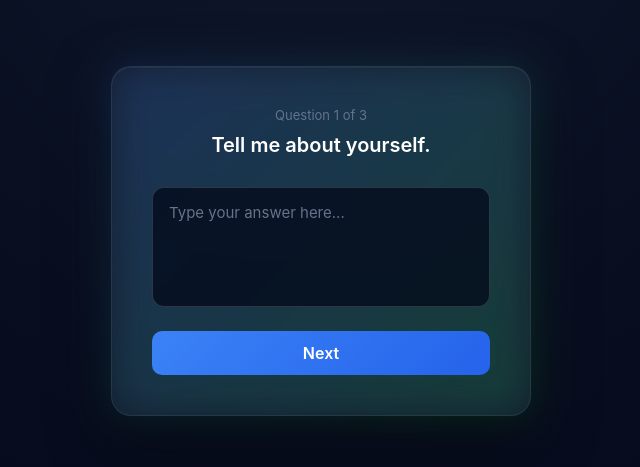
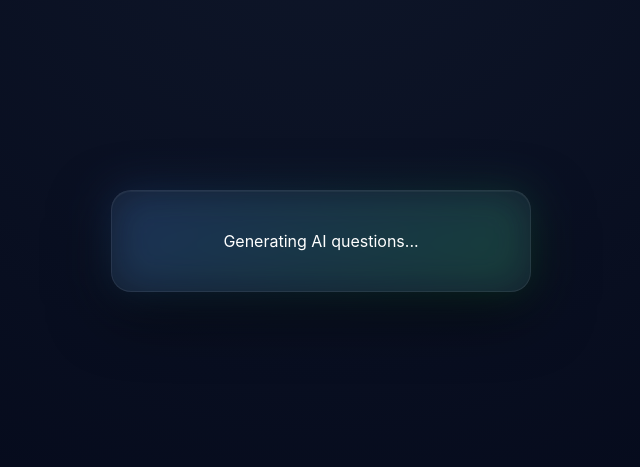
Before and after one commit to SBR2006V/ai-mock-interview, a Next.js app: page /interview in a window 1280 px wide. Shown: the part 159-626 px from the top of the page, without its empty margins (319-959 px from the left). Built offline with nearby package versions, Linux system fonts and the light colour scheme.

Commit message:
AI generated questions

```diff
--- a/app/interview/InterviewClient.js
+++ b/app/interview/InterviewClient.js
@@ -1,61 +1,140 @@
 "use client";
 
 import { useState, useEffect } from "react";
-import { useSearchParams } from "next/navigation";
+import { useSearchParams, useRouter } from "next/navigation";
 
 export default function InterviewClient() {
   const searchParams = useSearchParams();
+  const router = useRouter();
+
   const [role, setRole] = useState("");
-  const [loading, setLoading] = useState(false);
+  const [questions, setQuestions] = useState([]);
+  const [answers, setAnswers] = useState([]);
 
+  const [currentIndex, setCurrentIndex] = useState(0);
+  const [loadingQuestions, setLoadingQuestions] = useState(true);
+  const [submitting, setSubmitting] = useState(false);
+
+  // ✅ Get role from URL
   useEffect(() => {
     const r = searchParams.get("role");
     if (r) setRole(r);
   }, [searchParams]);
 
-  const questions = [
-    "Tell me about yourself.",
-    "What are your strengths?",
-    "Why should we hire you?",
-  ];
+  // ✅ Fetch AI-generated questions
+  useEffect(() => {
+    if (!role) return;
 
-  const [currentIndex, setCurrentIndex] = useState(0);
-  const [answers, setAnswers] = useState(["", "", ""]);
+    const fetchQuestions = async () => {
+      try {
+        const res = await fetch("/api/generate", {
+          method: "POST",
+          headers: { "Content-Type": "application/json" },
+          body: JSON.stringify({ role }),
+        });
 
+        const data = await res.json();
+
+        const q = data.questions || ["Failed to load questions"];
+        setQuestions(q);
+        setAnswers(new Array(q.length).fill(""));
+      } catch (err) {
+        console.error(err);
+        setQuestions(["Error loading questions"]);
+        setAnswers([""]);
+      } finally {
+        setLoadingQuestions(false);
+      }
+    };
+
+    fetchQuestions();
+  }, [role]);
+
+  // ✅ Handle typing
   const handleChange = (e) => {
     const newAnswers = [...answers];
     newAnswers[currentIndex] = e.target.value;
     setAnswers(newAnswers);
   };
 
+  // ✅ Handle Next / Submit
   const handleNext = async () => {
     if (currentIndex < questions.length - 1) {
       setCurrentIndex(currentIndex + 1);
-    } else {
-      // User finished all questions, now call AI
-      setLoading(true);
+      return;
+    }
 
-      // We evaluate the last answer (you can later evaluate all answers)
+    // 🔥 Final submission (evaluate ALL answers)
+    setSubmitting(true);
+
+    try {
+      const results = [];
+
+      for (let i = 0; i < questions.length; i++) {
         const res = await fetch("/api/evaluate", {
           method: "POST",
           headers: { "Content-Type": "application/json" },
           body: JSON.stringify({
-          question: questions[currentIndex],
-          answer: answers[currentIndex],
+            question: questions[i],
+            answer: answers[i],
             role: role,
           }),
         });
 
-      const feedback = await res.json();
+        const data = await res.json();
+        results.push(data);
+      }
 
-      // Save AI feedback to localStorage so ResultClient can read it
-      localStorage.setItem("result", JSON.stringify(feedback));
+      // ✅ Average score
+      const avgScore =
+        results.reduce((sum, r) => sum + (r.score || 0), 0) /
+        results.length;
+
+      const finalScore = Math.round(avgScore);
+
+      // ✅ Merge feedback
+      const strengths = results.map((r) => r.strengths).join(" ");
+      const improvements = results.map((r) => r.improvements).join(" ");
+
+      // Pick first model answer (simple strategy)
+      const model_answer = results[0]?.model_answer || "";
+
+      // ✅ Verdict logic
+      let verdict = "Poor";
+      if (finalScore >= 8) verdict = "Excellent";
+      else if (finalScore >= 6) verdict = "Good";
+      else if (finalScore >= 4) verdict = "Average";
+
+      const finalResult = {
+        score: finalScore,
+        verdict,
+        strengths,
+        improvements,
+        model_answer,
+      };
+
+      // ✅ Store result
+      localStorage.setItem("result", JSON.stringify(finalResult));
       localStorage.setItem("interview_done", "true");
 
-      setLoading(false);
-      window.location.href = `/result?role=${role}`;
+      router.push(`/result?role=${role}`);
+    } catch (err) {
+      console.error(err);
+    } finally {
+      setSubmitting(false);
     }
   };
+
+  // ✅ Loading UI
+  if (loadingQuestions) {
+    return (
+      <div className="container">
+        <div className="card">
+          <p>Generating AI questions...</p>
+        </div>
+      </div>
+    );
+  }
 
   return (
     <div className="container">
@@ -68,14 +147,18 @@ export default function InterviewClient() {
 
         <textarea
           className="textarea"
-          value={answers[currentIndex]}
+          value={answers[currentIndex] || ""}
           onChange={handleChange}
           placeholder="Type your answer here..."
         />
 
-        <button className="button blue" onClick={handleNext} disabled={loading}>
-          {loading
-            ? "Analyzing your answer..."
+        <button
+          className="button blue"
+          onClick={handleNext}
+          disabled={submitting}
+        >
+          {submitting
+            ? "Analyzing your answers..."
             : currentIndex === questions.length - 1
             ? "Finish Interview"
             : "Next"}
```
Also changed, not shown: app/api/generate/route.js (added, +51 -0 lines), 1 other file (tests, documents, lock files or other folders). Lines whose indentation alone changed are shown as unchanged.
